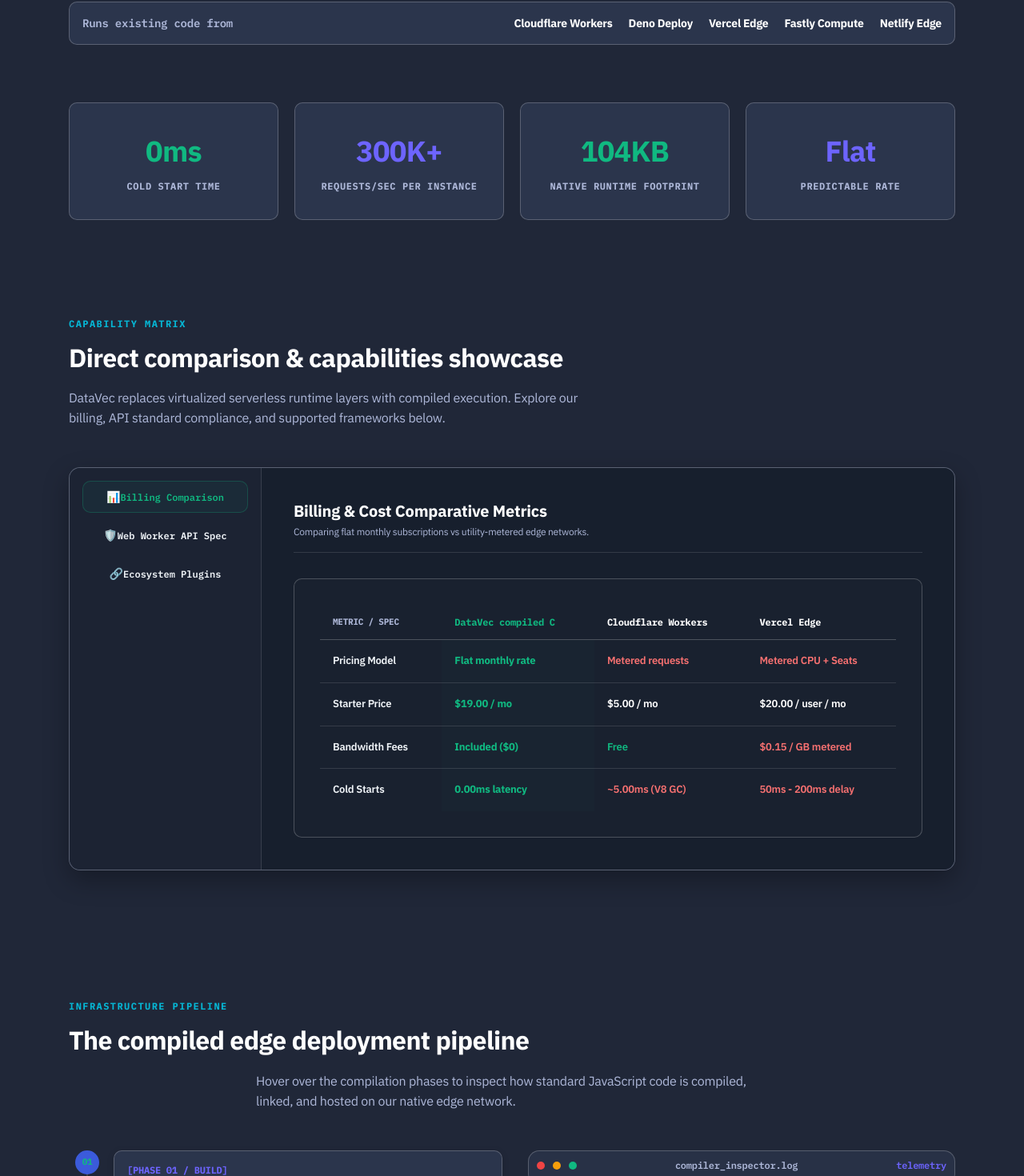
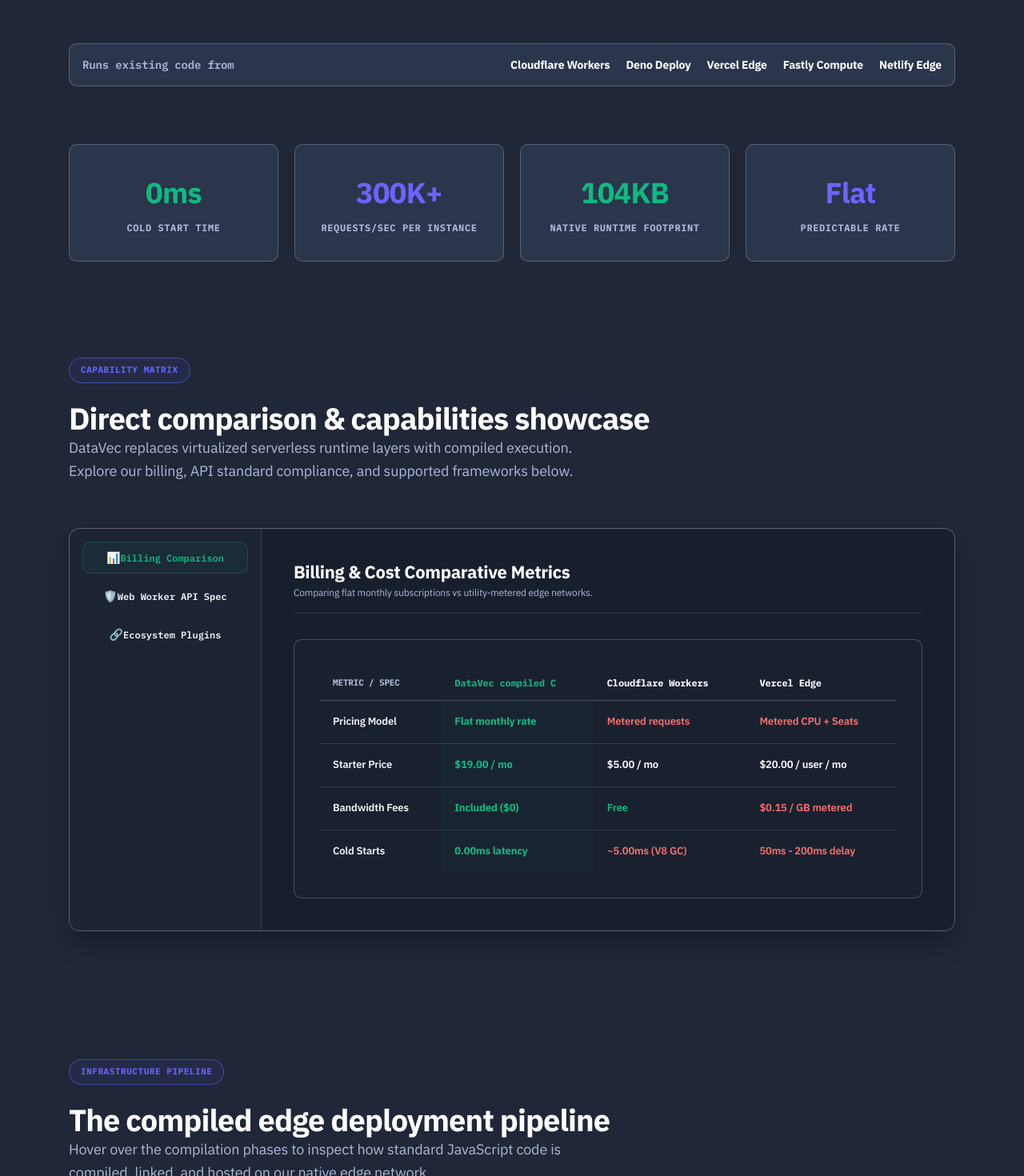
Before and after one commit to donovankutzer/donovankutzer.github.io, a Next.js app: page / in a window 1280 px wide. Shown: the part 1281-2751 px from the top of the page at 80% size. Built offline with nearby package versions, Linux system fonts and the light colour scheme.

Commit message:
CSS changes

```diff
--- a/src/app/globals.css
+++ b/src/app/globals.css
@@ -53,9 +53,9 @@
   background: var(--bg);
   color: var(--text);
   font-family: var(--font-sans), sans-serif;
-  font-size: 15px;
+  font-size: 16px;
   line-height: 1.6;
-  letter-spacing: -0.015em;
+  letter-spacing: -0.01em;
   overflow-x: hidden;
   position: relative;
 }
@@ -313,24 +313,47 @@
 }
 
 /* ==========================================
-   Section Headers & Eyebrows
+   Section Headers & Eyebrows (Tactile Modern Design)
    ========================================== */
-.section-header {
+.section-header, .section-header-left {
   text-align: left !important;
-  margin-bottom: 48px !important;
+  margin-bottom: 56px !important;
 }
 
 .sec-eye {
-  display: block !important;
-  color: var(--cyan) !important;
+  display: inline-block !important;
+  background: rgba(99, 102, 241, 0.08) !important;
+  border: 1px solid var(--border-active) !important;
+  padding: 6px 14px !important;
+  border-radius: 100px !important;
+  font-size: 11px !important;
+  font-weight: 700 !important;
+  text-transform: uppercase !important;
+  color: var(--accent) !important;
+  font-family: var(--font-mono), monospace !important;
+  margin-bottom: 20px !important;
+  letter-spacing: 0.05em !important;
+  white-space: nowrap !important;
+}
+
+/* Global Heading Scales & Spacings */
+h1, .mantine-Title-root[data-order="1"] {
+  font-size: 46px !important;
+  line-height: 1.15 !important;
   font-weight: 800 !important;
-  letter-spacing: 0.12em !important;
-  text-transform: uppercase !important;
-  font-size: 12px !important;
-  margin-bottom: 12px !important;
-  background: none !important;
-  border: none !important;
-  padding: 0 !important;
-  border-radius: 0 !important;
-  font-family: var(--font-mono), monospace !important;
+  letter-spacing: -0.03em !important;
 }
+
+h2, .mantine-Title-root[data-order="2"] {
+  font-size: 38px !important;
+  line-height: 1.25 !important;
+  font-weight: 800 !important;
+  letter-spacing: -0.025em !important;
+}
+
+h3, .mantine-Title-root[data-order="3"] {
+  font-size: 22px !important;
+  line-height: 1.3 !important;
+  font-weight: 700 !important;
+  letter-spacing: -0.015em !important;
+}
--- a/src/components/Calculator.tsx
+++ b/src/components/Calculator.tsx
@@ -216,14 +216,14 @@
   return (
     <section style={{ padding: '80px 0', position: 'relative', zIndex: 1 }} id="calc">
       <Container size="lg">
-        <div className="section-header-left" style={{ textAlign: 'left', marginBottom: '48px' }}>
-          <span className="sec-eye" style={{ display: 'inline-block', background: 'rgba(99, 102, 241, 0.08)', border: '1px solid var(--border-active)', padding: '4px 12px', borderRadius: '30px', fontSize: '11px', fontWeight: 700, textTransform: 'uppercase', color: 'var(--accent)', fontFamily: 'var(--font-mono)', marginBottom: '16px' }}>
+        <div className="section-header">
+          <span className="sec-eye">
             Cost Optimization
           </span>
-          <Title order={2} style={{ fontSize: '32px', fontWeight: 800, letterSpacing: '-0.02em', marginBottom: '16px' }}>
+          <Title order={2}>
             Estimate your enterprise hosting <em className="em2" style={{ color: 'var(--accent-mint)', fontStyle: 'normal' }}>savings margins</em>
           </Title>
-          <Text size="md" c="dimmed" style={{ maxWidth: '640px', margin: '0 auto', lineHeight: 1.6 }}>
+          <Text size="lg" c="dimmed" style={{ maxWidth: '680px', lineHeight: 1.6 }}>
             Configure your monthly application footprint metrics below. See a transparent comparative estimate detailing the savings compiled native infrastructure yields over utility-metered serverless clouds.
           </Text>
         </div>
--- a/src/components/FAQ.tsx
+++ b/src/components/FAQ.tsx
@@ -59,11 +59,11 @@
   return (
     <section style={{ padding: '80px 0', position: 'relative', zIndex: 1 }} id="faq">
       <Container size="lg">
-        <div className="section-header-left" style={{ textAlign: 'left', marginBottom: '48px' }}>
-          <span className="sec-eye" style={{ display: 'inline-block', background: 'rgba(99, 102, 241, 0.08)', border: '1px solid var(--border-active)', padding: '4px 12px', borderRadius: '30px', fontSize: '11px', fontWeight: 700, textTransform: 'uppercase', color: 'var(--accent)', fontFamily: 'var(--font-mono)', marginBottom: '16px' }}>
+        <div className="section-header">
+          <span className="sec-eye">
             Developer FAQ
           </span>
-          <Title order={2} style={{ fontSize: '32px', fontWeight: 800, letterSpacing: '-0.02em', marginBottom: '16px' }}>
+          <Title order={2}>
             Frequently asked questions about technology and pricing
           </Title>
         </div>
--- a/src/components/HowItWorks.tsx
+++ b/src/components/HowItWorks.tsx
@@ -78,14 +78,14 @@
   return (
     <section style={{ padding: '80px 0', position: 'relative', zIndex: 1 }} id="how">
       <Container size="lg">
-        <div className="section-header-left" style={{ textAlign: 'left', marginBottom: '48px' }}>
-          <span className="sec-eye" style={{ display: 'inline-block', background: 'rgba(99, 102, 241, 0.08)', border: '1px solid var(--border-active)', padding: '4px 12px', borderRadius: '30px', fontSize: '11px', fontWeight: 700, textTransform: 'uppercase', color: 'var(--accent)', fontFamily: 'var(--font-mono)', marginBottom: '16px' }}>
+        <div className="section-header">
+          <span className="sec-eye">
             Infrastructure Pipeline
           </span>
-          <Title order={2} style={{ fontSize: '32px', fontWeight: 800, letterSpacing: '-0.02em', marginBottom: '16px' }}>
+          <Title order={2}>
             The compiled edge deployment pipeline
           </Title>
-          <Text size="md" c="dimmed" style={{ maxWidth: '640px', margin: '0 auto', lineHeight: 1.6 }}>
+          <Text size="lg" c="dimmed" style={{ maxWidth: '680px', lineHeight: 1.6 }}>
             Hover over the compilation phases to inspect how standard JavaScript code is compiled, linked, and hosted on our native edge network.
           </Text>
         </div>
--- a/src/components/Pitch.tsx
+++ b/src/components/Pitch.tsx
@@ -15,10 +15,10 @@
           <span className="sec-eye">
             Capability Matrix
           </span>
-          <Title order={2} style={{ fontSize: '32px', fontWeight: 800, letterSpacing: '-0.02em', marginBottom: '16px' }}>
+          <Title order={2}>
             Direct comparison &amp; capabilities showcase
           </Title>
-          <Text size="md" c="dimmed" style={{ maxWidth: '640px', lineHeight: 1.6 }}>
+          <Text size="lg" c="dimmed" style={{ maxWidth: '680px', lineHeight: 1.6 }}>
             DataVec replaces virtualized serverless runtime layers with compiled execution. Explore our billing, API standard compliance, and supported frameworks below.
           </Text>
         </div>
--- a/src/components/Platform.tsx
+++ b/src/components/Platform.tsx
@@ -8,10 +8,10 @@
                     <span className="sec-eye">
                         Platform
                     </span>
-                    <Title order={2} style={{ fontSize: '32px', fontWeight: 800, letterSpacing: '-0.02em', marginBottom: '16px' }}>
+                    <Title order={2}>
                         A new execution model for JavaScript infrastructure.
                     </Title>
-                    <Text size="lg" c="dimmed" style={{ lineHeight: 1.6, marginBottom: '32px' }}>
+                    <Text size="lg" c="dimmed" style={{ maxWidth: '680px', lineHeight: 1.6 }}>
                         DataVec keeps the developer experience familiar while replacing the runtime underneath: no interpreter loop, no JIT warmup, no cold start dependency, and no surprise per-request infrastructure bill.
                     </Text>
                 </div>
--- a/src/components/Pricing.tsx
+++ b/src/components/Pricing.tsx
@@ -9,14 +9,14 @@
   return (
     <section style={{ padding: '80px 0', position: 'relative', zIndex: 1 }} id="pricing">
       <Container size="lg">
-        <div className="section-header-left" style={{ textAlign: 'left', marginBottom: '48px' }}>
-          <span className="sec-eye" style={{ display: 'inline-block', background: 'rgba(99, 102, 241, 0.08)', border: '1px solid var(--border-active)', padding: '4px 12px', borderRadius: '30px', fontSize: '11px', fontWeight: 700, textTransform: 'uppercase', color: 'var(--accent)', fontFamily: 'var(--font-mono)', marginBottom: '16px' }}>
+        <div className="section-header">
+          <span className="sec-eye">
             Configurator Console
           </span>
-          <Title order={2} style={{ fontSize: '32px', fontWeight: 800, letterSpacing: '-0.02em', marginBottom: '16px' }}>
+          <Title order={2}>
             Tactile compute tiers configurator
           </Title>
-          <Text size="md" c="dimmed" style={{ maxWidth: '640px', margin: '0 auto', lineHeight: 1.6 }}>
+          <Text size="lg" c="dimmed" style={{ maxWidth: '680px', lineHeight: 1.6 }}>
             Click standard plans or select the Enterprise option to simulate custom compute requirements and check specifications.
           </Text>
         </div>
--- a/src/components/Technology.tsx
+++ b/src/components/Technology.tsx
@@ -29,14 +29,14 @@
   return (
     <section style={{ padding: '80px 0', position: 'relative', zIndex: 1 }} id="tech">
       <Container size="lg">
-        <div className="section-header-left" style={{ textAlign: 'left', marginBottom: '48px' }}>
-          <span className="sec-eye" style={{ display: 'inline-block', background: 'rgba(99, 102, 241, 0.08)', border: '1px solid var(--border-active)', padding: '4px 12px', borderRadius: '30px', fontSize: '11px', fontWeight: 700, textTransform: 'uppercase', color: 'var(--accent)', fontFamily: 'var(--font-mono)', marginBottom: '16px' }}>
+        <div className="section-header">
+          <span className="sec-eye">
             Architectural Schematics
           </span>
-          <Title order={2} style={{ fontSize: '32px', fontWeight: 800, letterSpacing: '-0.02em', marginBottom: '16px' }}>
+          <Title order={2}>
             Visualizing compiler &amp; runtime efficiency
           </Title>
-          <Text size="md" c="dimmed" style={{ maxWidth: '640px', margin: '0 auto', lineHeight: 1.6 }}>
+          <Text size="lg" c="dimmed" style={{ maxWidth: '680px', lineHeight: 1.6 }}>
             DataVec replaces layers of virtualization with pre-compiled native execution. Hover over the symbol map and stack diagrams below to inspect the design.
           </Text>
         </div>
```
